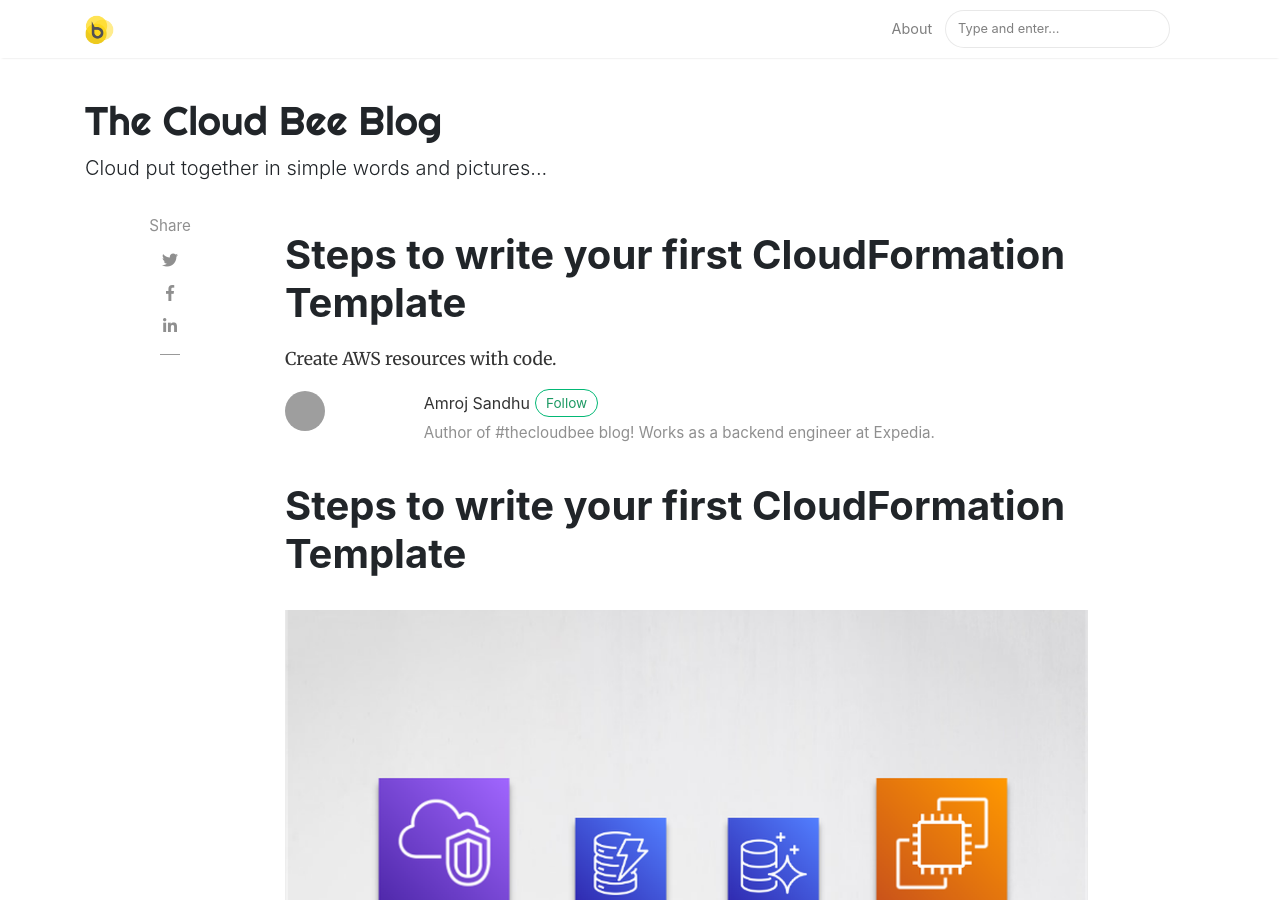
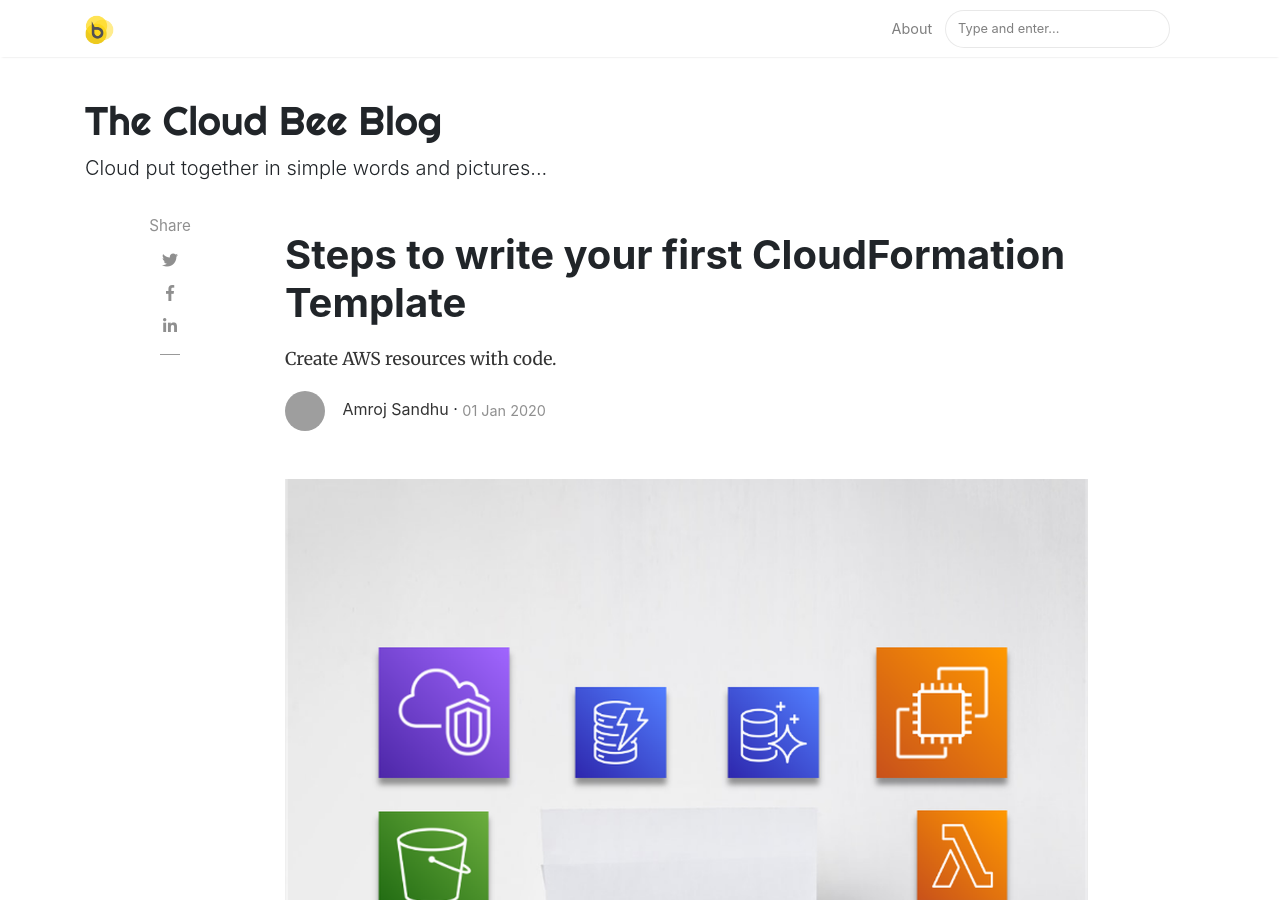
Before and after one commit to thecloudbee/thecloudbee.github.io, a Jekyll site: the page built from _posts/2020-01-01-first-cft.md, in a window 1280 px wide and 900 px high. Built offline with Jekyll 4.4.1, drawn with Linux system fonts in a browser that asks for light colours; nearby versions of some CDN libraries; comment, search, counter and statistics services are not loaded; grey boxes are pictures that could not be loaded.

Commit message:
Revert "Revert merge"
This reverts commit d939f918a56c53beec1f64c4cb4f75bc8f192216.

```diff
--- a/_config.yml
+++ b/_config.yml
@@ -5,7 +5,7 @@
 logo: 'assets/images/logo.png'
 favicon: 'assets/images/logo.png'
 baseurl: ''
-google_analytics: 'G-0R2EGTZ7TZ'
+google_analytics: 'UA-46278016-1'
 disqus: 'thecloudbee'
 mailchimp-list: 'https://mailchi.mp/0104833fd31d/subscribe-to-the-cloud-bee-blog'
 include: ["_pages"]
@@ -20,7 +20,7 @@
     email: amrojpals@gmail.com
     web: https://www.linkedin.com/in/amrojsandhu/
     twitter: https://twitter.com/amrojsandhu
-    description: "Author of #thecloudbee blog! Works as a backend engineer at Expedia."
+    description: "Author of #thecloudbee blog! Works as a backend engineer. Anything tech gives me goosebumps!"
 
 # Plugins
 plugins:
--- a/_layouts/categories.html
+++ b/_layouts/categories.html
@@ -7,7 +7,7 @@
 <div class="row listrecent">
 {% for category in site.categories %}
 <div class="section-title col-md-12 mt-4">
-<h2 id="{{ category[0] | replace: " ","-" }}">Tag #<span class="text-capitalize">{{ category[0] }}</span></h2>
+<h2 id="{{ category[0] | replace: " ","-" }}">Category <span class="text-capitalize">{{ category[0] }}</span></h2>
 </div>
 {% assign pages_list = category[1] %}
 {% for post in pages_list %}
--- a/_layouts/post.html
+++ b/_layouts/post.html
@@ -28,22 +28,28 @@
                 <!-- Author Box -->
                 {% if page.author %}
                 <div class="row post-top-meta">
-                    <div class="col-xs-12 col-md-3 col-lg-2 text-center text-md-left mb-4 mb-md-0">
+                    <div class="col-xs-12 col-md-12 col-lg-12 text-left text-md-left mb-0 mb-md-0">
                         {% if author.avatar %}
                         <img class="author-thumb" src="{{site.baseurl}}/{{ author.avatar }}" alt="{{ author.display_name }}">
                         {% else %}
-                        <img class="author-thumb" src="https://www.gravatar.com/avatar/{{ author.gravatar }}?s=250&d=mm&r=x" alt="{{ author.display_name }}">
+                        <img class="author-thumb" src="https://www.gravatar.com/avatar/{{ author.gravatar }}?s=100&d=mm&r=x" alt="{{ author.display_name }}">
                         {% endif %}
-                    </div>
-                    <div class="col-xs-12 col-md-9 col-lg-10 text-center text-md-left">
-                        <a target="_blank" class="link-dark" href="{{ author.web }}">{{ author.display_name }}</a><a target="_blank" href="{{ author.twitter }}" class="btn follow">Follow</a>
-                        <span class="author-description">{{ author.description }}</span>
+<!--                    </div>-->
+<!--                    <div class="col-xs-12 col-md-9 col-lg-10 text-center text-md-left">-->
+                        <a target="_blank" class="link-dark" href="{{ author.web }}">{{ author.display_name }}</a> 	&#32;&middot;
+<!--                        <span class="author-description">{{ author.description }}</span>-->
+                        <!-- Post Date -->
+
+                        <small>
+                            <span class="post-date"><time class="post-date" datetime="{{ page.date | date:"%Y-%m-%d" }}">{{ page.date | date_to_string }}</time></span>
+                            {% if page.last_modified_at %}
+                            (Updated: <time datetime="{{ page.last_modified_at | date_to_xmlschema }}" itemprop="dateModified">{{ page.last_modified_at | date: "%b %-d, %Y" }}</time>)
+                            {% endif %}
+                        </small>
+
                     </div>
                 </div>
                 {% endif %}
-
-                <!-- Post Title -->
-                <h1 class="posttitle">{{ page.title }}</h1>
 
             </div>
 
@@ -80,16 +86,6 @@
                 <!-- End Toc -->
                 {{content}}
             </div>
-
-            <!-- Post Date -->
-<!--            <p>-->
-<!--            <small>-->
-<!--                <span class="post-date"><time class="post-date" datetime="{{ page.date | date:"%Y-%m-%d" }}">{{ page.date | date_to_string }}</time></span>           -->
-<!--                {% if page.last_modified_at %}-->
-<!--                (Updated: <time datetime="{{ page.last_modified_at | date_to_xmlschema }}" itemprop="dateModified">{{ page.last_modified_at | date: "%b %-d, %Y" }}</time>)-->
-<!--                {% endif %}-->
-<!--                </small>-->
-<!--            </p>-->
 
             <!-- Post Categories -->
             <div class="after-post-cats">
```
Also changed, not shown: _pages/categories.md (+2 -2 lines).
